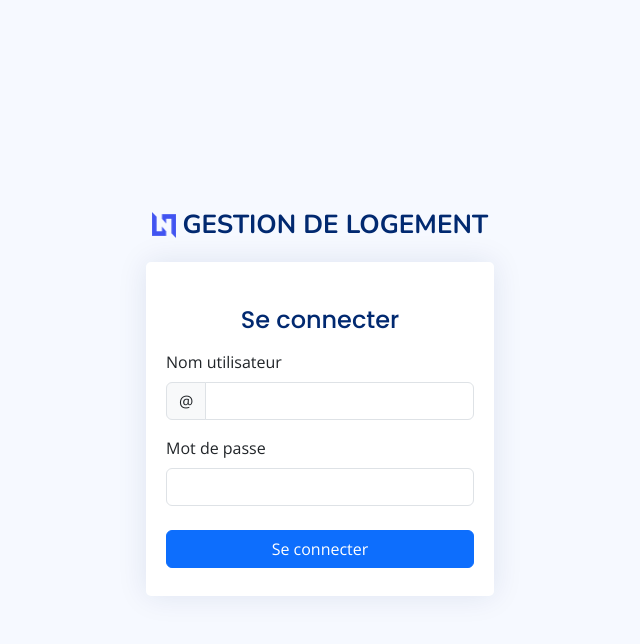
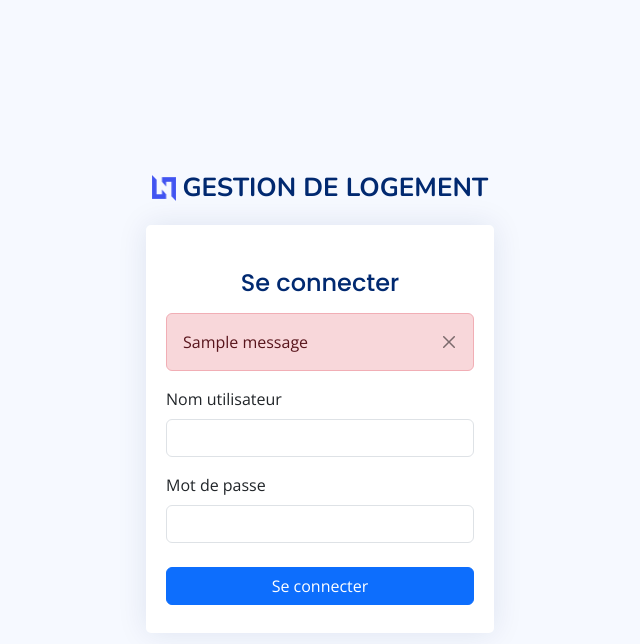
Before and after one commit to TonyV23/University-accommodation-management, a Django app: page /login/ in a window 1280 px wide. Shown: the top 644 px of the page, without its empty margins (320-960 px from the left). Run offline with Django 4.2, Linux system fonts and the light colour scheme; one stand-in notice (Sample message) is shown; some libraries are stand-ins or nearby versions.

Commit message:
designed login page

```diff
--- a/app/templates/app/settings/users/login.html
+++ b/app/templates/app/settings/users/login.html
@@ -8,7 +8,6 @@
 
     <main>
         <div class="container">
-
             <section
                 class="section register min-vh-100 d-flex flex-column align-items-center justify-content-center py-4">
                 <div class="container">
@@ -29,31 +28,42 @@
                                     <div class="pt-4 pb-2">
                                         <h5 class="card-title text-center pb-0 fs-4">Se connecter</h5>
                                     </div>
+                                    {% comment %} {% if messages %}
+                                    {% for message in messages %}
+                                    <p class="alert alert-success w-100 h-100">{{ message }} </p>
+                                    {% endfor %}
+                                    {% endif %} {% endcomment %}
 
-                                    <form class="row g-3 needs-validation" novalidate>
+                                    {% if messages %}
+                                    {% for message in messages %}
+                                    <div class="alert alert-danger alert-dismissible fade show" role="alert">
+                                        {{ message }}
+                                        <button type="button" class="btn-close" data-bs-dismiss="alert"
+                                            aria-label="Close"></button>
+                                    </div>
+                                    {% endfor %}
+                                    {% endif %}
+
+                                    <form action="" method="post" class="row g-3">
                                         {% csrf_token %}
                                         <div class="col-12">
-                                            <label for="yourUsername" class="form-label">Nom utilisateur</label>
-                                            <div class="input-group has-validation">
-                                                <span class="input-group-text" id="inputGroupPrepend">@</span>
-                                                <input type="text" name="username" class="form-control"
-                                                    id="yourUsername" required>
-                                                <div class="invalid-feedback">Veuillez saisir votre nom d'utilisateur.</div>
+                                            <label for="username" class="form-label">Nom utilisateur</label>
+                                            <div class="input-group">
+                                                <input type="text" name="username" class="form-control" id="username"
+                                                    required autocomplete="">
                                             </div>
                                         </div>
 
                                         <div class="col-12">
-                                            <label for="yourPassword" class="form-label">Mot de passe</label>
-                                            <input type="password" name="password" class="form-control"
-                                                id="yourPassword" required>
-                                            <div class="invalid-feedback">Veuillez saisir votre mot de passe !</div>
+                                            <label for="password" class="form-label">Mot de passe</label>
+                                            <input type="password" name="password" class="form-control" id="password"
+                                                required>
                                         </div>
 
                                         <div class="col-12 p-2">
                                             <button class="btn btn-primary w-100" type="submit">Se connecter</button>
                                         </div>
                                     </form>
-
                                 </div>
                             </div>
                         </div>
```
